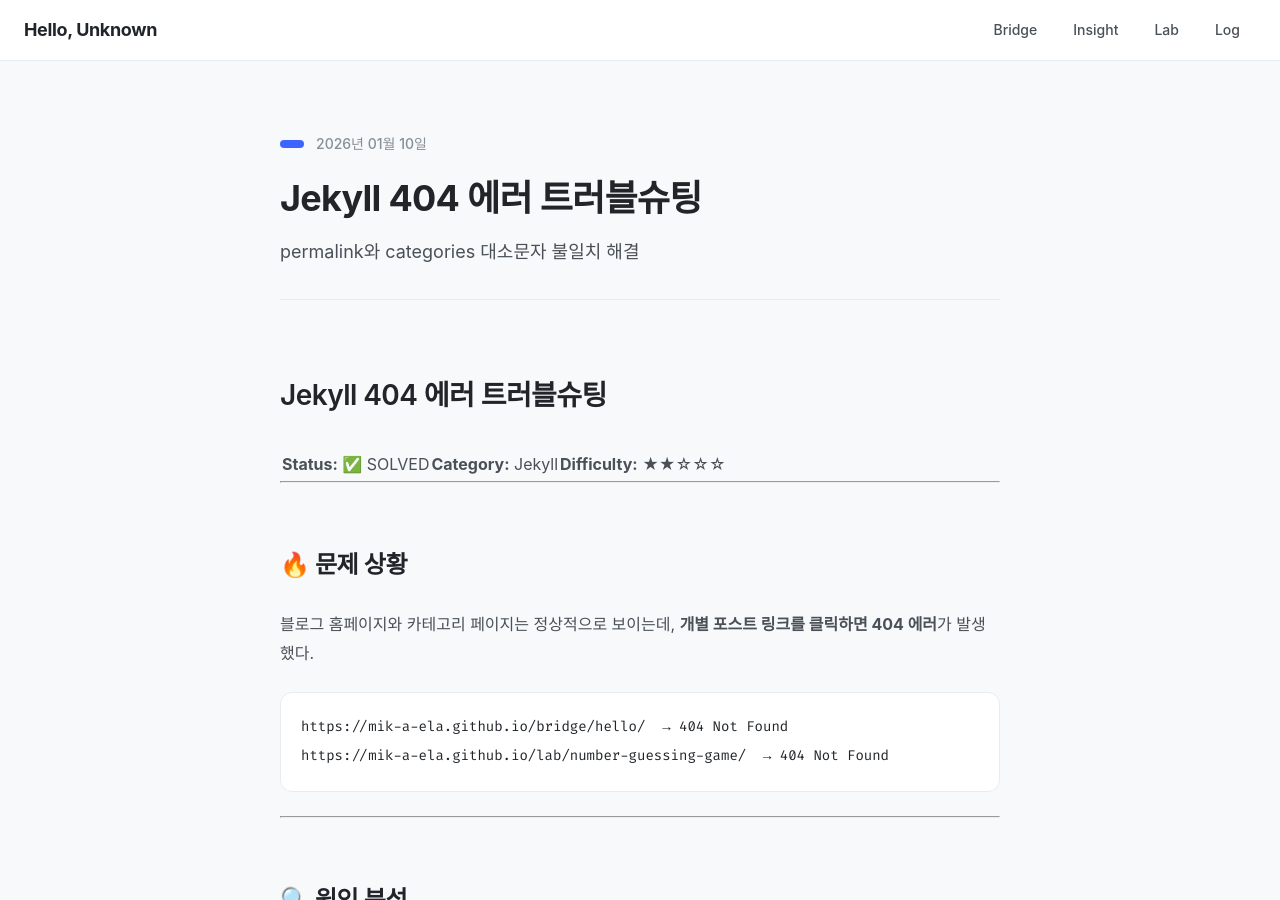
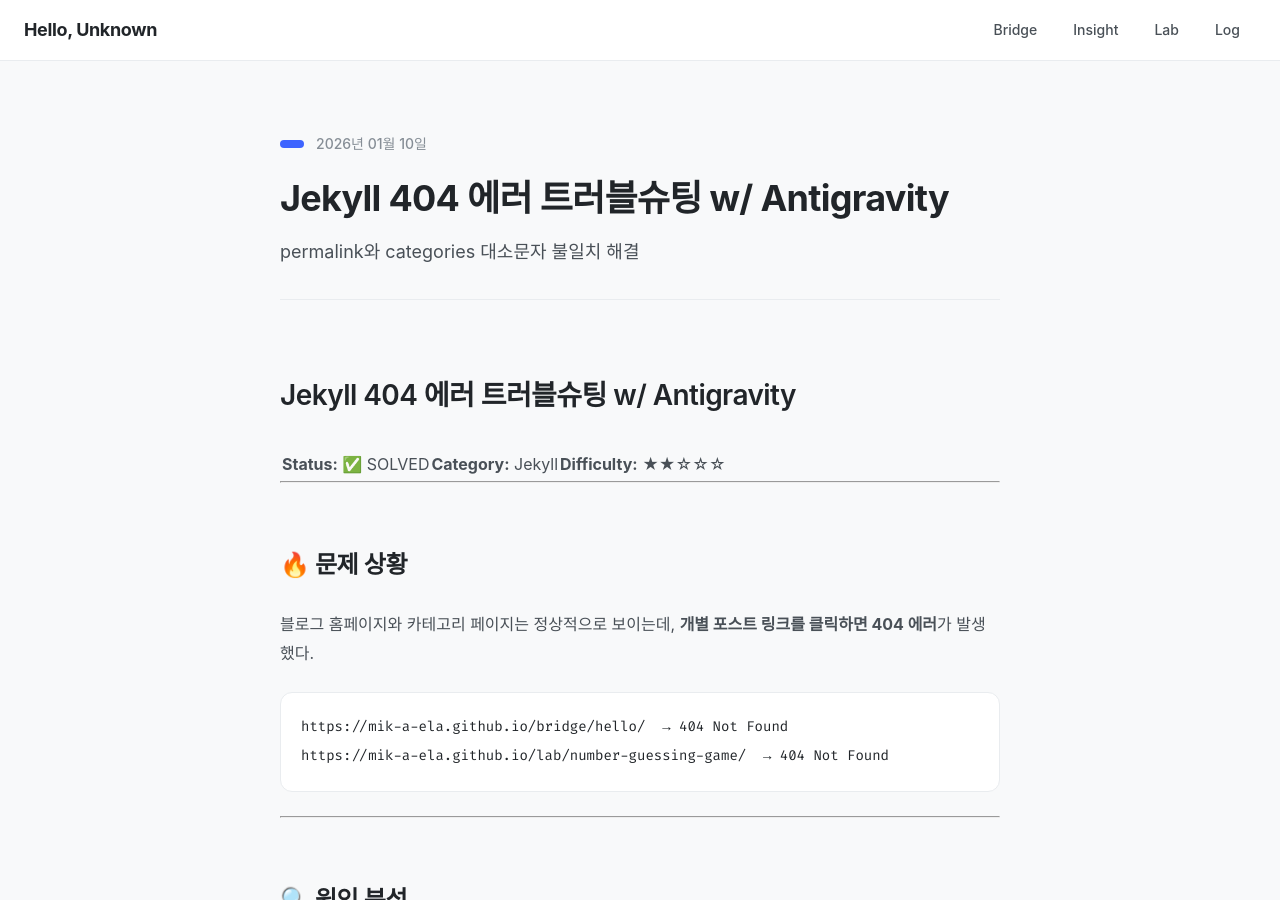
Before and after one commit to mik-a-ela/mik-a-ela.github.io, a Jekyll site: the page built from _posts/2026-01-10-dev-log.md, in a window 1280 px wide and 900 px high. Built offline with Jekyll 4.4.1, drawn with Linux system fonts in a browser that asks for light colours.

Commit message:
Update post title to include 'w/ Antigravity'

```diff
--- a/_posts/2026-01-10-dev-log.md
+++ b/_posts/2026-01-10-dev-log.md
@@ -1,13 +1,13 @@
 ---
 layout: post
-title: "Jekyll 404 에러 트러블슈팅"
+title: "Jekyll 404 에러 트러블슈팅 w/ Antigravity"
 description: permalink와 categories 대소문자 불일치 해결
 date: 2026-01-10
 categories: log
 tags: [트러블슈팅, Jekyll, GitHub-Pages]
 ---
 
-# Jekyll 404 에러 트러블슈팅
+# Jekyll 404 에러 트러블슈팅 w/ Antigravity
 
 **Status:** ✅ SOLVED | **Category:** Jekyll | **Difficulty:** ★★☆☆☆
 
```
